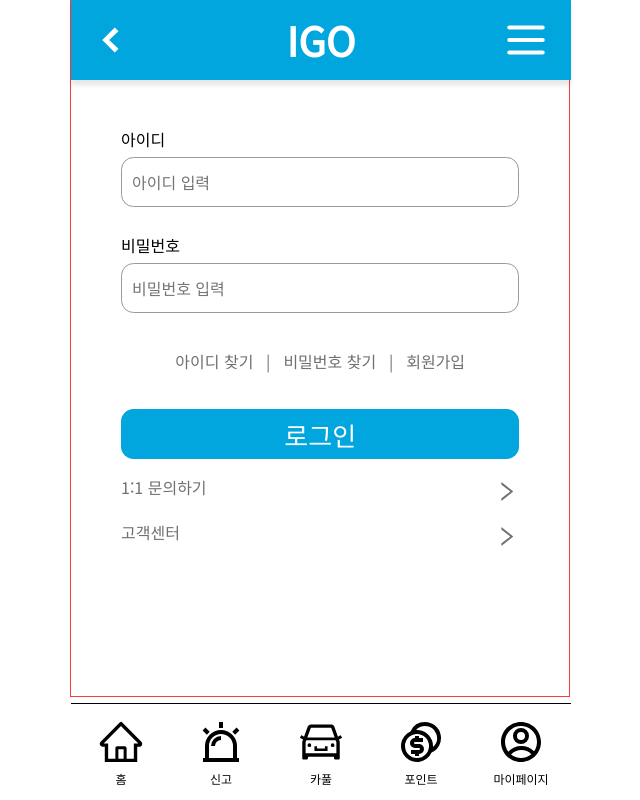
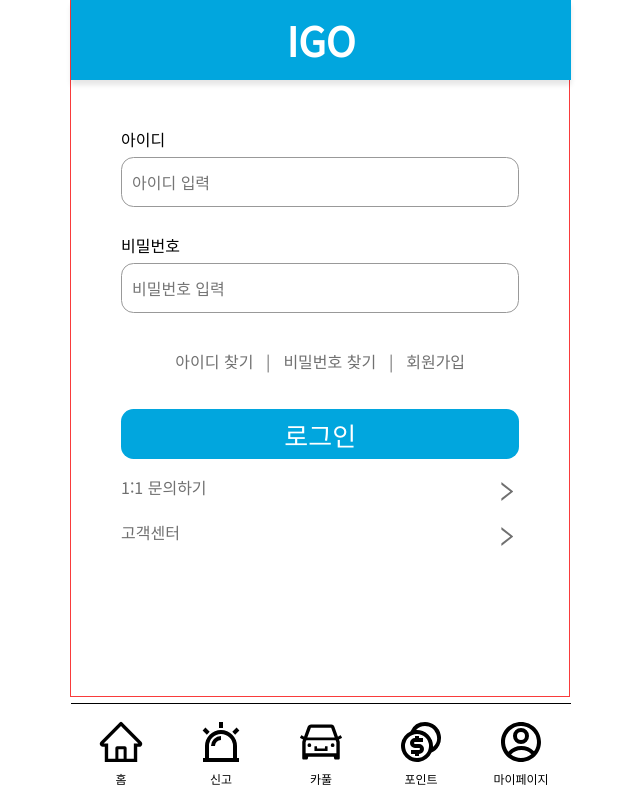
Before and after one commit to Hod0ri/2022-Capstone-IGO, a Next.js app in the folder Web Client/igo-web/: page /signin in a window 1280 px wide. Shown: the whole page, without its empty margins (320-960 px from the left). Built offline with nearby package versions, Linux system fonts and the light colour scheme; no server answers.

Commit message:
[ Web ] Add logout event

```diff
--- a/Web Client/igo-web/core/components/Header/index.jsx
+++ b/Web Client/igo-web/core/components/Header/index.jsx
@@ -1,13 +1,16 @@
 import React from 'react';
 import styled from 'styled-components';
-import { GoChevronLeft } from 'react-icons/go';
-import { HiOutlineMenu } from 'react-icons/hi';
+import { HiLogout } from 'react-icons/hi';
+import useLoginState from '../../hooks/useLoginState';
+import { fetchAuth } from '../../api/fetchAuth';
+import { useRouter } from 'next/router';
 
 const HeaderStyles = styled.div`
   max-width: 500px;
   width: 100%;
   height: 80px;
   padding: 20px;
+  backdrop-filter: blur(5px);
   background-color: ${(props) => props.theme.color.blue};
   color: ${(props) => props.theme.color.white};
   display: flex;
@@ -38,19 +41,23 @@ const MenuIcon = styled.div`
   flex: 1;
   justify-content: right;
   align-items: center;
-  font-size: 50px;
+  font-size: 40px;
   cursor: pointer;
 `;
 
 const Header = () => {
+  const router = useRouter();
+  const onClickLogout = async () => {
+    await fetchAuth.logout();
+    router.push('/signin');
+  };
+  const { loginState } = useLoginState();
   return (
     <HeaderStyles>
-      <BackButton>
-        <GoChevronLeft />
-      </BackButton>
+      <BackButton>{/* <GoChevronLeft /> */}</BackButton>
       <Title>IGO</Title>
-      <MenuIcon>
-        <HiOutlineMenu />
+      <MenuIcon onClick={() => onClickLogout()}>
+        {loginState && <HiLogout />}
       </MenuIcon>
     </HeaderStyles>
   );
```
